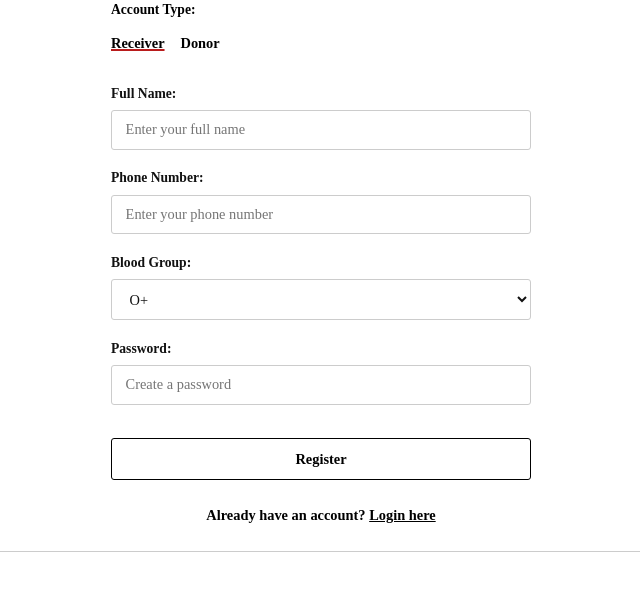
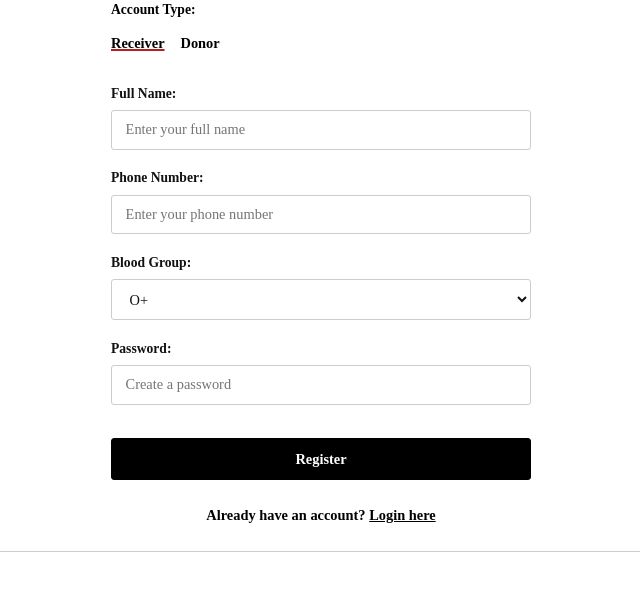
Before and after one commit to Shravya317/blood-bank-management-system, a Flask app: page /auth/register in a window 1280 px wide. Shown: the part 225-815 px from the top of the page, without its empty margins (319-959 px from the left). Run offline with Flask 3, Linux system fonts and the light colour scheme.

Commit message:
Change btn-primary to black background with white text

```diff
--- a/static/css/style.css
+++ b/static/css/style.css
@@ -126,14 +126,14 @@ h1, h2, h3, h4, h5, h6 {
 }
 
 .btn-primary {
-    background: #ffffff;
-    color: #000000;
+    background: #000000;
+    color: #ffffff;
     border: 1px solid #000000;
 }
 
 .btn-primary:hover {
-    background: #f9f9f9;
-    color: #000000;
+    background: #333333;
+    color: #ffffff;
 }
 
 .btn-secondary {
```
